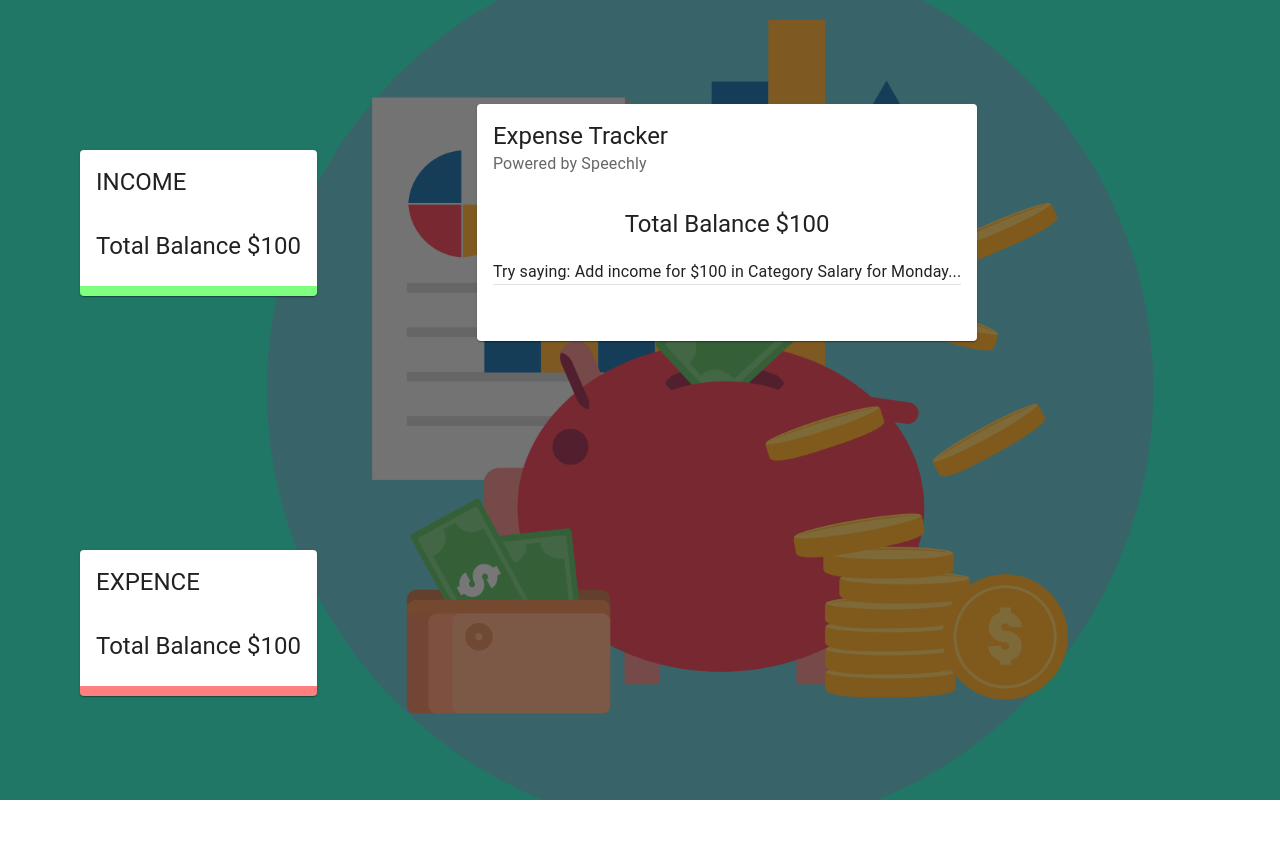
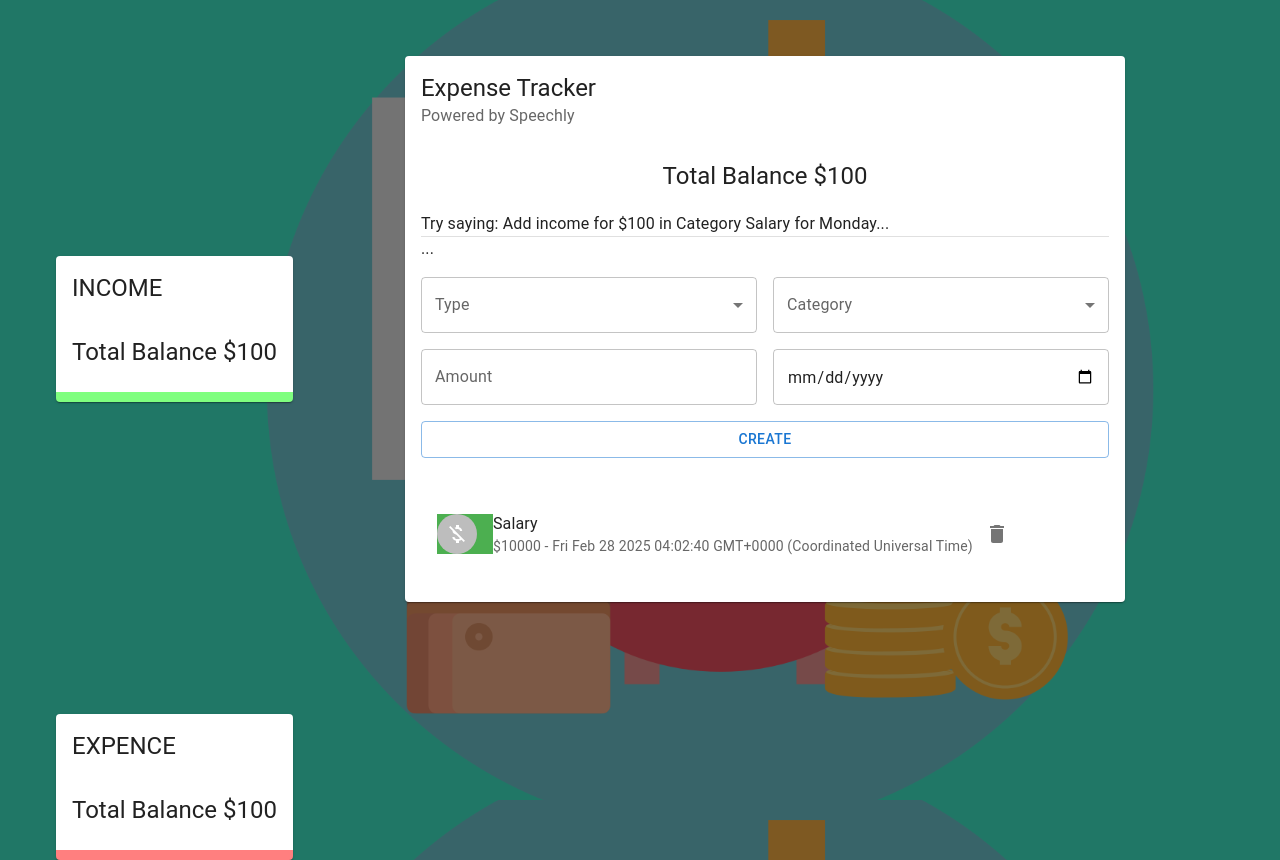
Before and after one commit to LifeEnthusiast03/-Expense_Tracker, a React (Create React App) app in the folder expense_tracker/: page / in a window 1280 px wide. Before the commit the page ends 800 px from the top, so only its background shows below. Built offline with nearby package versions, Linux system fonts and the light colour scheme.

Commit message:
added from and list component inside main component

```diff
--- /dev/null
+++ b/expense_tracker/src/Components/Main/Form/Form.jsx
@@ -0,0 +1,48 @@
+import React from "react";
+import { TextField,Typography,Grid,Button,FormControl,InputLabel,Select,MenuItem,} from "@mui/material";
+import useStyles from "./style";
+
+const Form = () => {
+  const classes = useStyles();
+
+  return (
+    <Grid container spacing={2}>
+      <Grid item xs={12}>
+        <Typography>
+            ...
+        </Typography>
+      </Grid>
+      <Grid item xs={6}>
+        <FormControl fullWidth>
+          <InputLabel>Type</InputLabel>
+          <Select>
+            <MenuItem value="Income">Income</MenuItem>
+            <MenuItem value="Expense">Expense</MenuItem>
+          </Select>
+        </FormControl>
+      </Grid>
+      <Grid item xs={6}>
+        <FormControl fullWidth>
+          <InputLabel>Category</InputLabel>
+          <Select>
+            <MenuItem value="Business">Business</MenuItem>
+            <MenuItem value="Salary">Salary</MenuItem>
+          </Select>
+        </FormControl>
+      </Grid>
+      <Grid item xs={6}>
+        <TextField type="number" label="Amount" fullWidth />
+      </Grid>
+      <Grid item xs={6}>
+        <TextField type="date"  fullWidth />
+      </Grid>
+      <Grid item xs={12}>
+        <Button className={classes.Button} variant="outlined" color="primary" fullWidth>
+          Create
+        </Button>
+      </Grid>
+    </Grid>
+  );
+};
+
+export default Form;
--- /dev/null
+++ b/expense_tracker/src/Components/Main/Form/style.js
@@ -0,0 +1,11 @@
+import { makeStyles } from "@mui/styles";
+export default makeStyles(() => ({
+    radioGroup: {
+      display: 'flex',
+      justifyContent: 'center',
+      marginBottom: '-10px',
+    },
+    button: {
+      marginTop: '20px',
+    },
+  }));
--- /dev/null
+++ b/expense_tracker/src/Components/Main/List/List.jsx
@@ -0,0 +1,35 @@
+import React from 'react'
+import { List as MUIList, ListItem, ListItemAvatar, ListItemText, Avatar, ListItemSecondaryAction, IconButton, Slide } from '@mui/material'
+import { Delete, MoneyOff } from '@mui/icons-material'
+import useStyles from './style'
+function List() {
+    const classes = useStyles();
+    const Transaction=[
+        {id:1,type:"Income",Amount:10000,catagory:"Salary",date:new Date()}
+    ]
+  return (
+   <MUIList dense={false}  className={classes.list}>
+
+            {Transaction.map((transaction)=>(
+                <Slide direction='down' in mountOnEnter unmountOnExit key={transaction.id}>
+                <ListItem>
+                    <ListItemAvatar className={transaction.type === "Income" ? classes.avatarIncome : classes.avatarExpense}>
+                        <Avatar>
+                        <MoneyOff/>
+                        </Avatar>
+                    </ListItemAvatar>
+                    <ListItemText primary={transaction.catagory} secondary={`$${transaction.Amount} - ${transaction.date}`}/>
+                    <ListItemSecondaryAction>
+                        <IconButton edge="end" aria-label="delete" onClick="">
+                            <Delete/>
+                        </IconButton>
+                    </ListItemSecondaryAction>
+                </ListItem>
+                </Slide>
+            ))}
+
+   </MUIList>
+  )
+}
+
+export default List
--- /dev/null
+++ b/expense_tracker/src/Components/Main/List/style.js
@@ -0,0 +1,16 @@
+import {  red,green } from "@mui/material/colors";
+import { makeStyles } from "@mui/styles";
+export default makeStyles((theme) => ({
+    avatarIncome: {
+      color: '#fff',
+      backgroundColor: green[500],
+    },
+    avatarExpense: {
+      color: theme.palette.getContrastText(red[500]),
+      backgroundColor: red[500],
+    },
+    list: {
+      maxHeight: '150px',
+      overflow: 'auto',
+    },
+  }));
--- a/expense_tracker/src/Components/Main/Main.jsx
+++ b/expense_tracker/src/Components/Main/Main.jsx
@@ -1,7 +1,8 @@
 import React from 'react'
 import { Card, CardHeader, CardContent, Typography,Grid2,Divider } from "@mui/material";
 import useStyles from "./style";
-
+import Form from "./Form/Form";
+import List from './List/List'
 function Main() {
     const classes = useStyles();
   return (
@@ -14,12 +15,12 @@
             Try saying: Add income for $100 in Category Salary for Monday...
           </Typography>
           <Divider />
-          {/* Form */}
+          <Form/>
         </CardContent>
         <CardContent className={classes.cartContent}>
           <Grid2 container spacing={2}>
             <Grid2 item xs={12}>
-              {/* List */}
+              <List/>
             </Grid2>
           </Grid2>
         </CardContent>
--- a/expense_tracker/src/style2.js
+++ b/expense_tracker/src/style2.js
@@ -24,7 +24,7 @@
   },
   grid: {
     '& > *': {
-      margin: theme.spacing(10),
+      margin: theme.spacing(7),
     },
   },
 }));
```
